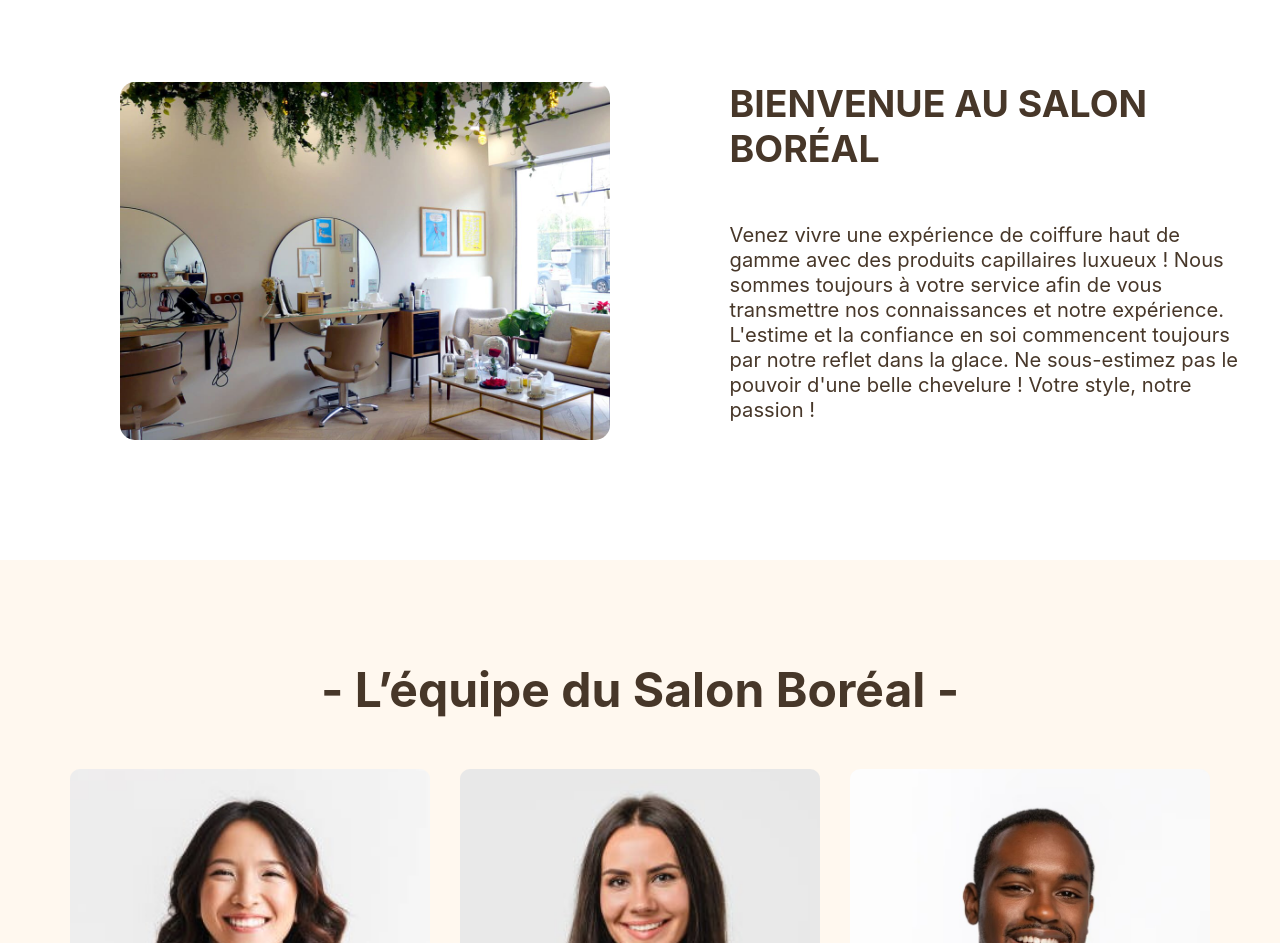
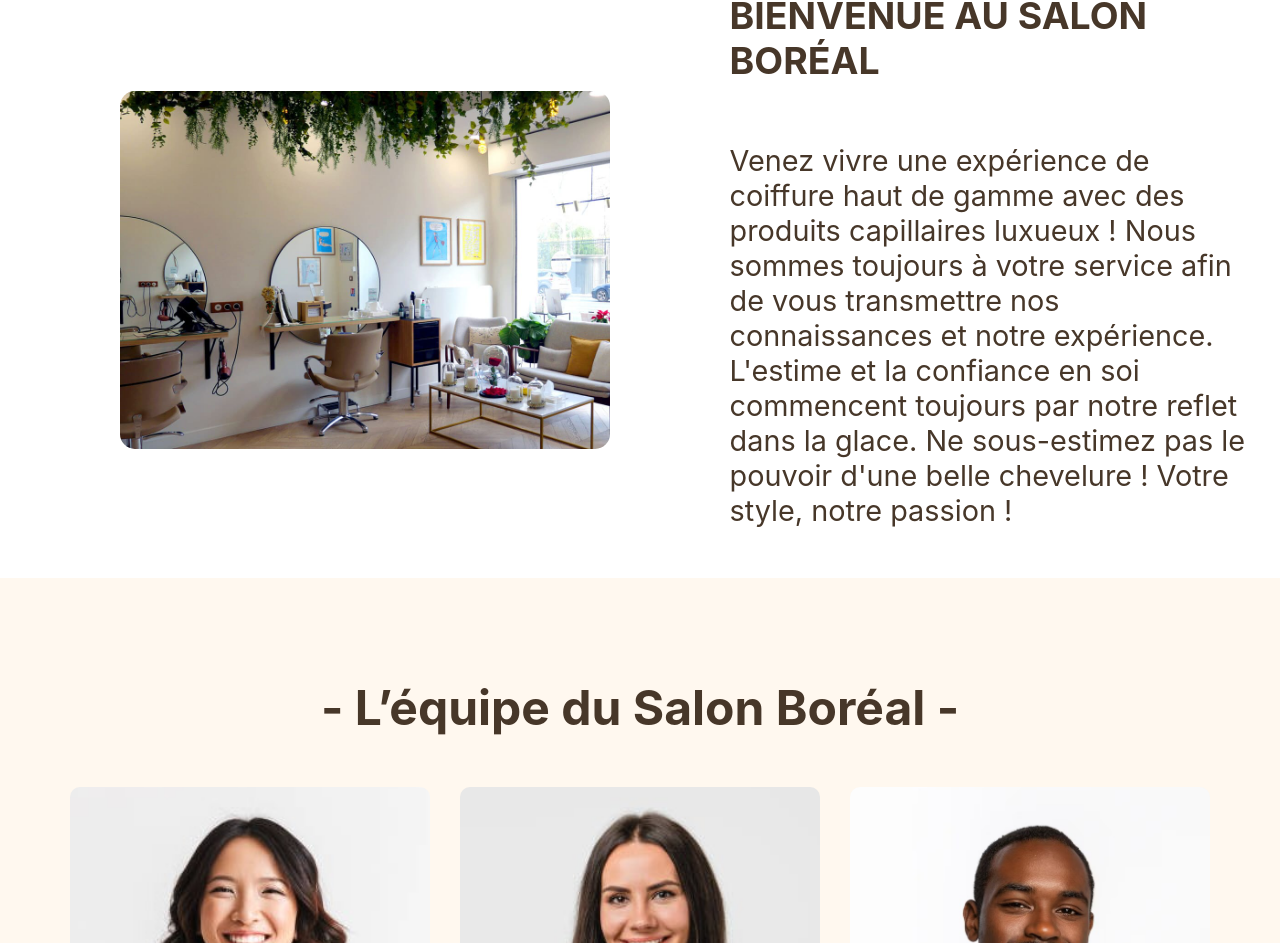
Before and after one commit to RayaneBGit/coupe-express-site-SEG3525, a React (Create React App) app: page / in a window 1280 px wide. Shown: the part 1767-2710 px from the top of the page. Built offline with nearby package versions, Linux system fonts and the light colour scheme.

Commit message:
Test css

```diff
--- a/src/pages/Contact.module.css
+++ b/src/pages/Contact.module.css
@@ -7,12 +7,17 @@
 .container {
   background: white;
   padding: 30px;
+  margin-left: 10px;
+  margin-right: 10px;
   margin-top: 100px;
   margin-bottom: 100px;
   border-radius: 10px;
   max-width: 600px;
   width: 100%;
   font-family: Arial, sans-serif;
+}
+p{
+  font-size: 1em;
 }
 body{
   background-color: #fff8f0;
```
